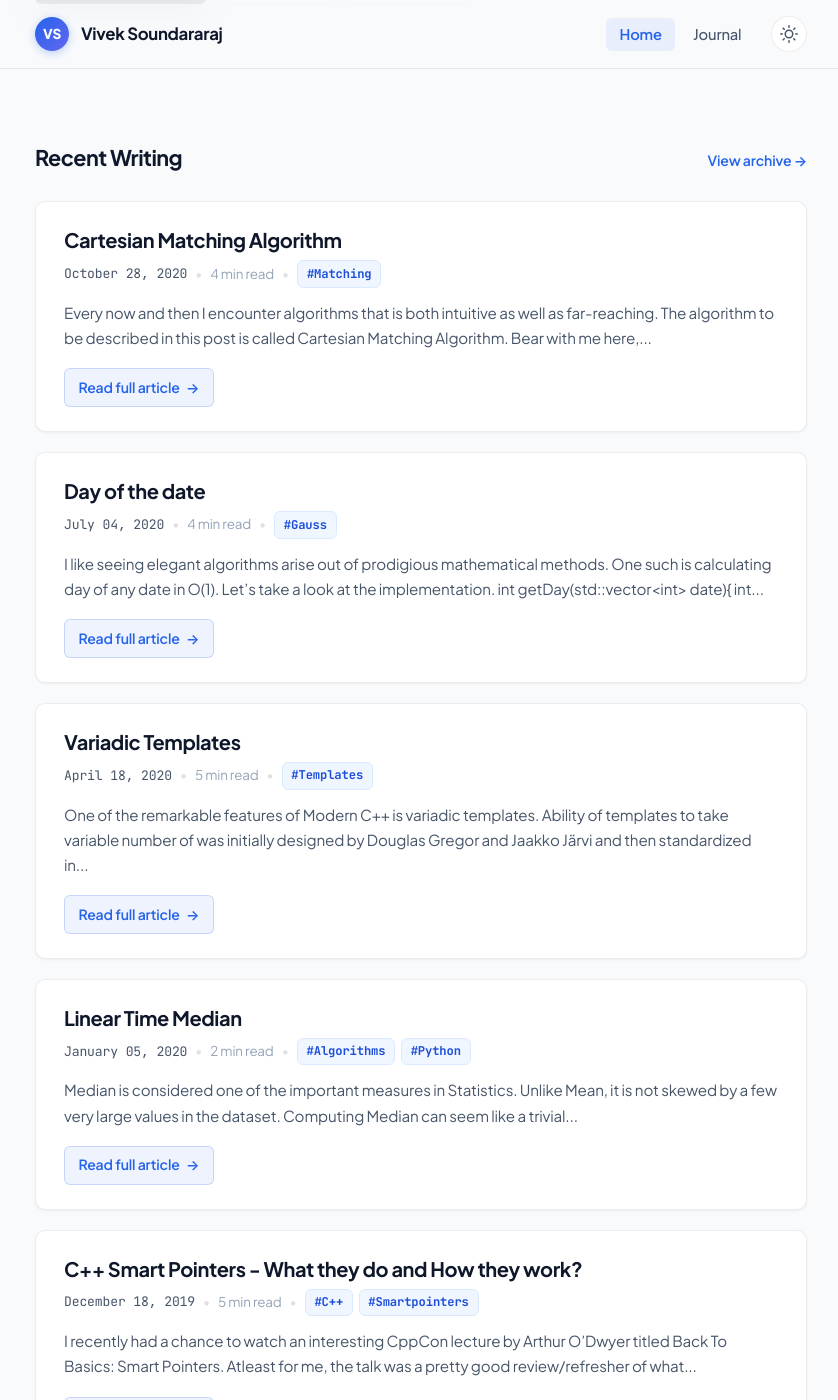
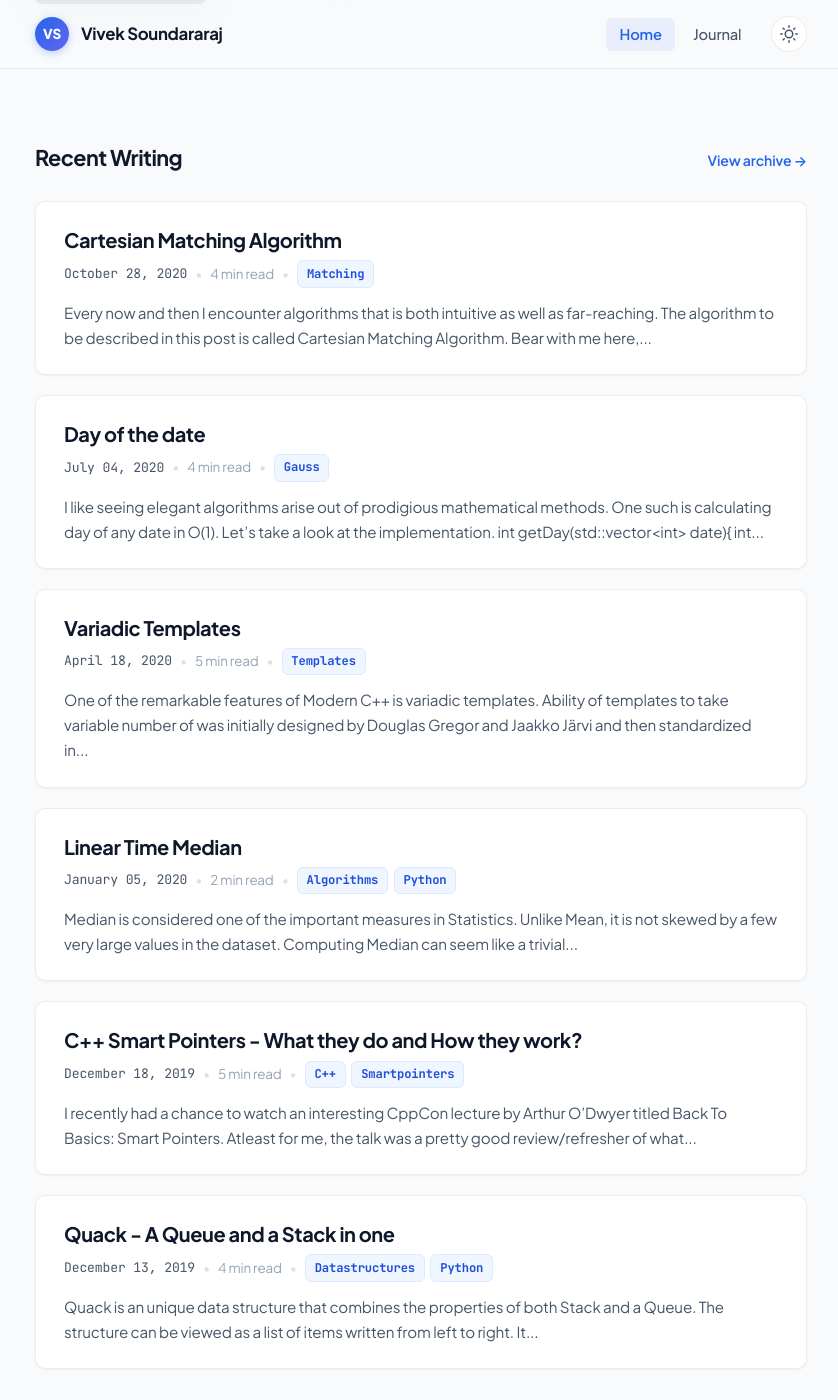
Before and after one commit to vivekgautham/vivekgautham.github.io, a Jekyll site: the page built from index.html, in a window 1280 px wide and 1400 px high, scrolled down 441 px. Shown: the whole window, without its empty margins (219-1057 px from the left). Built offline with Jekyll 4.4.1, drawn with Linux system fonts in a browser that asks for light colours; some of the changed text lies outside the part shown.

Commit message:
Updates.

```diff
--- a/_layouts/post.html
+++ b/_layouts/post.html
@@ -43,14 +43,14 @@
         <span class="meta-dot">·</span>
         <div class="post-tags">
           {% for tag in page.tags %}
-            <span class="tag-badge">#{{ tag }}</span>
+            <span class="tag-badge">{{ tag }}</span>
           {% endfor %}
         </div>
       {% elsif page.categories and page.categories.size > 0 %}
         <span class="meta-dot">·</span>
         <div class="post-tags">
           {% for cat in page.categories %}
-            <span class="tag-badge">#{{ cat }}</span>
+            <span class="tag-badge">{{ cat }}</span>
           {% endfor %}
         </div>
       {% endif %}
--- a/css/main.css
+++ b/css/main.css
@@ -513,17 +513,19 @@
 }
 
 .post-card {
+  position: relative;
   background-color: var(--bg-surface);
   border: 1px solid var(--border-subtle);
   border-radius: var(--radius-md);
   padding: 1.5rem 1.75rem;
   transition: all var(--transition-fast);
   box-shadow: var(--shadow-sm);
+  cursor: pointer;
 }
 
 .post-card:hover {
   border-color: var(--accent-border);
-  background-color: var(--bg-surface);
+  background-color: var(--bg-surface-hover);
   box-shadow: var(--shadow-md);
   transform: translateY(-2px);
 }
@@ -544,7 +546,15 @@
   color: var(--text-primary);
 }
 
-.post-title a:hover {
+/* Stretched Link: makes the whole card clickable */
+.post-title a::after {
+  content: '';
+  position: absolute;
+  inset: 0;
+  z-index: 1;
+}
+
+.post-card:hover .post-title a {
   color: var(--accent);
   text-decoration: none;
 }
@@ -556,6 +566,8 @@
   gap: 0.5rem;
   font-size: 0.84rem;
   color: var(--text-tertiary);
+  position: relative;
+  z-index: 2;
 }
 
 .post-date {
@@ -591,42 +603,7 @@
   font-size: 0.95rem;
   line-height: 1.65;
   color: var(--text-secondary);
-  margin-bottom: 1.15rem;
-}
-
-.post-card-footer {
-  display: flex;
-  align-items: center;
-}
-
-.read-more-link {
-  display: inline-flex;
-  align-items: center;
-  gap: 0.4rem;
-  font-size: 0.88rem;
-  font-weight: 600;
-  color: var(--accent);
-  padding: 0.4rem 0.85rem;
-  background-color: var(--accent-subtle);
-  border: 1px solid var(--accent-border);
-  border-radius: var(--radius-sm);
-  transition: all var(--transition-fast);
-}
-
-.read-more-link .arrow {
-  transition: transform var(--transition-fast);
-  display: inline-block;
-}
-
-.read-more-link:hover {
-  background-color: var(--accent);
-  color: #ffffff;
-  border-color: var(--accent);
-  text-decoration: none;
-}
-
-.read-more-link:hover .arrow {
-  transform: translateX(4px);
+  margin-bottom: 0;
 }
 
 /* --------------------------------------------------------------------------
--- a/index.html
+++ b/index.html
@@ -63,14 +63,14 @@
               <span class="meta-separator">•</span>
               <div class="post-tags">
                 {% for tag in post.tags limit: 2 %}
-                  <span class="tag-badge">#{{ tag }}</span>
+                  <span class="tag-badge">{{ tag }}</span>
                 {% endfor %}
               </div>
             {% elsif post.categories and post.categories.size > 0 %}
               <span class="meta-separator">•</span>
               <div class="post-tags">
                 {% for cat in post.categories limit: 2 %}
-                  <span class="tag-badge">#{{ cat }}</span>
+                  <span class="tag-badge">{{ cat }}</span>
                 {% endfor %}
               </div>
             {% endif %}
@@ -80,13 +80,6 @@
         <p class="post-excerpt">
           {{ post.content | strip_html | truncatewords: 32 }}
         </p>
-
-        <div class="post-card-footer">
-          <a href="{{ post.url }}" class="read-more-link">
-            <span>Read full article</span>
-            <span class="arrow">&rarr;</span>
-          </a>
-        </div>
       </article>
     {% endfor %}
   </div>
```
Also changed, not shown: blog/index.html (+2 -9 lines), preview.py (+3 -15 lines), 1 other file.
